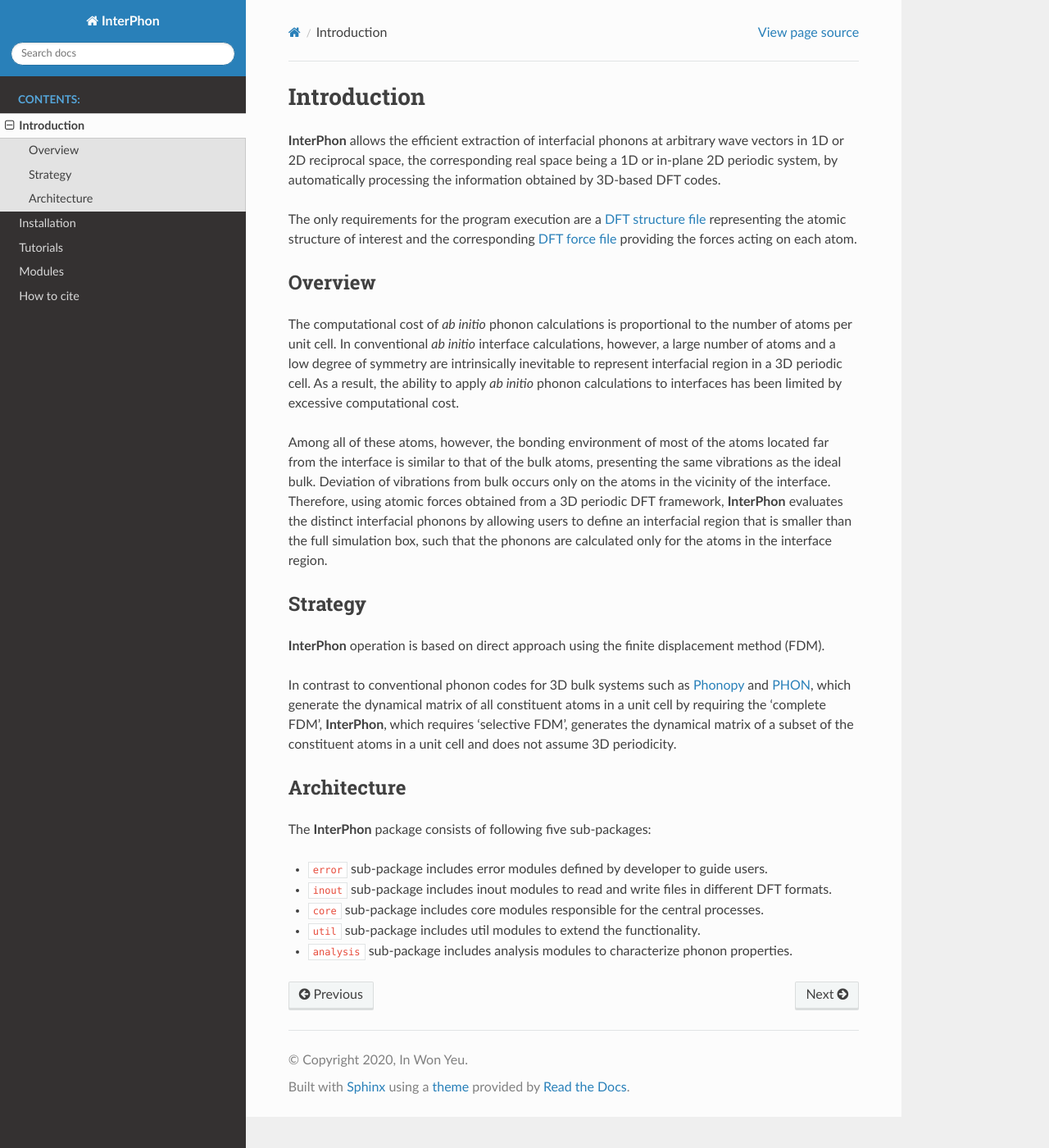
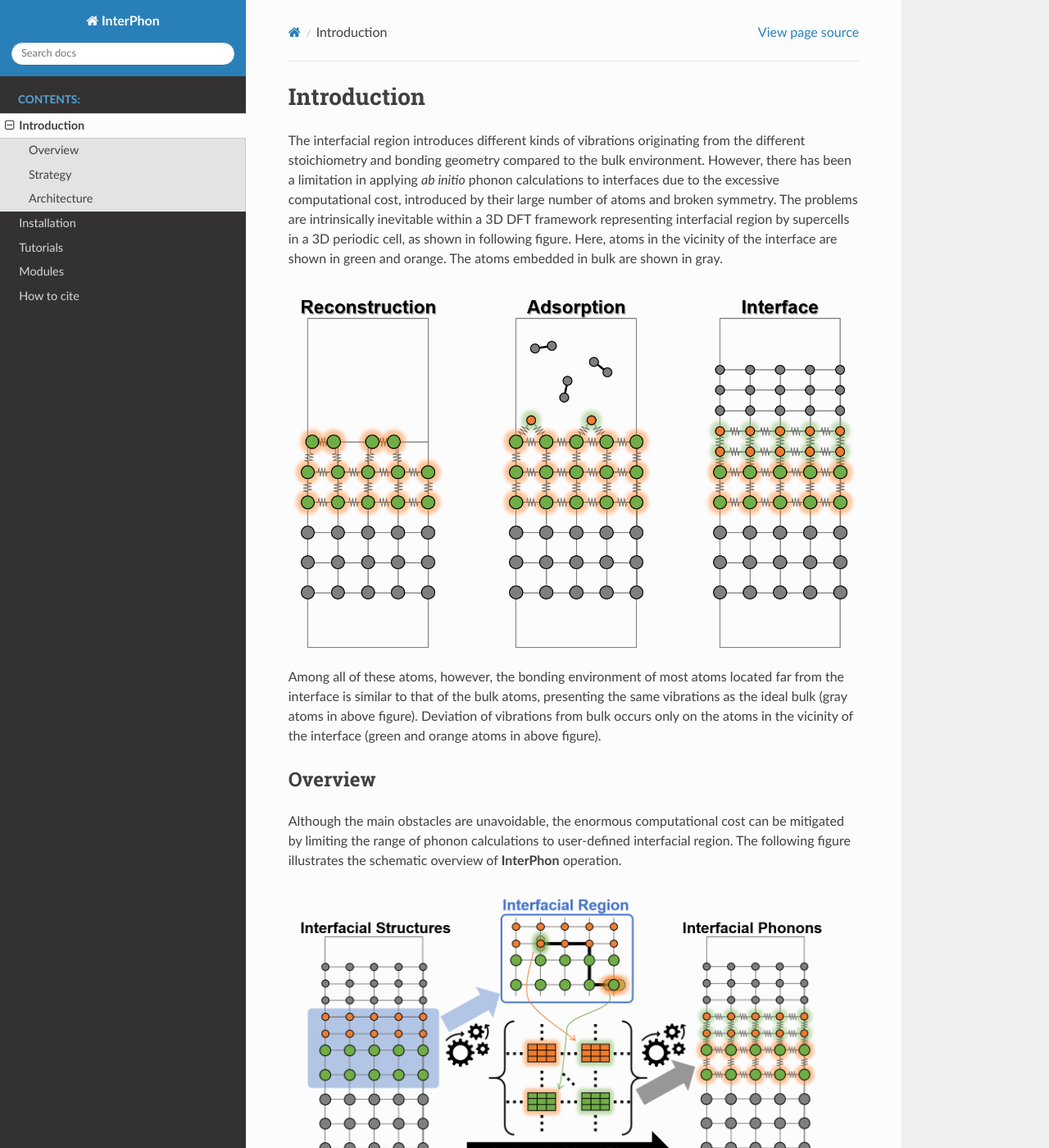
Before and after one commit to InWonYeu/interphon, a Sphinx documentation site: the page built from docs/source/introduction.rst, in a window 1280 px wide and 1400 px high. Shown: the whole window at 82% size. Built offline with Sphinx 7.4.7 and the Read the Docs theme 2.0.0, drawn with Linux system fonts in a browser that asks for light colours; some of the changed text lies outside the part shown.

Commit message:
Add files via upload

```diff
--- a/docs/source/introduction.rst
+++ b/docs/source/introduction.rst
@@ -2,41 +2,51 @@
 Introduction
 ============
 
-**InterPhon** allows the efficient extraction of interfacial phonons at arbitrary wave vectors in 1D or 2D
-reciprocal space, the corresponding real space being a 1D or in-plane 2D periodic system,
-by automatically processing the information obtained by 3D-based DFT codes.
+The interfacial region introduces different kinds of vibrations originating from the different stoichiometry
+and bonding geometry compared to the bulk environment. However, there has been a limitation in applying
+*ab initio* phonon calculations to interfaces due to the excessive computational cost, introduced by
+their large number of atoms and broken symmetry. The problems are intrinsically inevitable within
+a 3D DFT framework representing interfacial region by supercells in a 3D periodic cell, as shown in following figure.
+Here, atoms in the vicinity of the interface are shown in green and orange. The atoms embedded in bulk are shown in gray.
 
-The only requirements for the program execution are a :ref:`label_dft_structure_file` representing the atomic structure
-of interest and the corresponding :ref:`label_dft_force_file` providing the forces acting on each atom.
+.. image:: images/Representative_systems.png
+
+Among all of these atoms, however, the bonding environment of most atoms located far from the interface is similar to
+that of the bulk atoms, presenting the same vibrations as the ideal bulk (gray atoms in above figure).
+Deviation of vibrations from bulk occurs only on the atoms in the vicinity of the interface (green and orange atoms in above figure).
 
 Overview
 ********
 
-The computational cost of *ab initio* phonon calculations is proportional to the number of atoms per unit cell.
-In conventional *ab initio* interface calculations, however, a large number of atoms and a low degree of symmetry are
-intrinsically inevitable to represent interfacial region in a 3D periodic cell. As a result,
-the ability to apply *ab initio* phonon calculations to interfaces has been limited by excessive computational cost.
+Although the main obstacles are unavoidable, the enormous computational cost can be mitigated
+by limiting the range of phonon calculations to user-defined interfacial region.
+The following figure illustrates the schematic overview of **InterPhon** operation.
 
-Among all of these atoms, however,
-the bonding environment of most of the atoms located far from the interface is similar to
-that of the bulk atoms, presenting the same vibrations as the ideal bulk.
-Deviation of vibrations from bulk occurs only on the atoms in the vicinity of the interface.
-Therefore, using atomic forces obtained from a 3D periodic DFT framework,
-**InterPhon** evaluates the distinct interfacial phonons by allowing users
-to define an interfacial region that is smaller than the full simulation box,
+.. image:: images/Graphical_abstracts.png
+
+In contrast to conventional phonon codes for 3D bulk systems such as Phonopy_ and PHON_,
+**InterPhon** calculation proceeds with an interfacial region that is smaller than the full simulation box,
 such that the phonons are calculated only for the atoms in the interface region.
+In addition, it allows users to define the dimension of periodicity, not limited to 3D.
+
+.. _Phonopy: https://phonopy.github.io/phonopy/
+.. _PHON: https://www.sciencedirect.com/science/article/pii/S0010465509001064
+
+Consequently, **InterPhon** enables the efficient extraction of interfacial phonons at arbitrary wave vectors in 1D or 2D
+reciprocal space, the corresponding real space being a 1D or in-plane 2D periodic system,
+by automatically processing the information obtained by 3D-based DFT codes.
 
 Strategy
 ********
 
 **InterPhon** operation is based on direct approach using the finite displacement method (FDM).
+The input required for the program execution are only a :ref:`label_dft_structure_file` representing the atomic structure of interest
+and the corresponding :ref:`label_dft_force_file` providing the forces acting on each atom, in any DFT code format as shown in following figure.
 
-In contrast to conventional phonon codes for 3D bulk systems such as Phonopy_ and PHON_, which generate the dynamical matrix of
-all constituent atoms in a unit cell by requiring the ‘complete FDM’, **InterPhon**, which requires ‘selective FDM’,
-generates the dynamical matrix of a subset of the constituent atoms in a unit cell and does not assume 3D periodicity.
+.. image:: images/InterPhon_workflow.png
 
-.. _Phonopy: https://phonopy.github.io/phonopy/
-.. _PHON: https://www.sciencedirect.com/science/article/pii/S0010465509001064
+The output is given as :ref:`data files and graphics <label_post_process_property_file>` printing the phonon properties,
+such as the density of states (DOS), band, vibrational motions (phonon mode), and thermal properties (vibrational entropy and free energy)
 
 Architecture
 ************
@@ -52,3 +62,5 @@
 - ``util`` sub-package includes util modules to extend the functionality.
 
 - ``analysis`` sub-package includes analysis modules to characterize phonon properties.
+
+The detailed architecture of the package and interrelation among the sub-packages can be found in :ref:`modules <label_architecture>`
--- a/docs/source/modules.rst
+++ b/docs/source/modules.rst
@@ -1,6 +1,12 @@
 =======
 Modules
 =======
+
+.. _label_architecture:
+
+The following figure illustrates the **InterPhon** architecture and relationships between the constituent objects.
+Here, the boxes underneath represent object types. The thick/solid arrows indicate the inheritance relationship.
+The thin/dotted arrows indicate that an object refers to the other object (e.g., instances of the class) to which it points.
 
 .. image:: images/InterPhon_architecture.png
 
```
